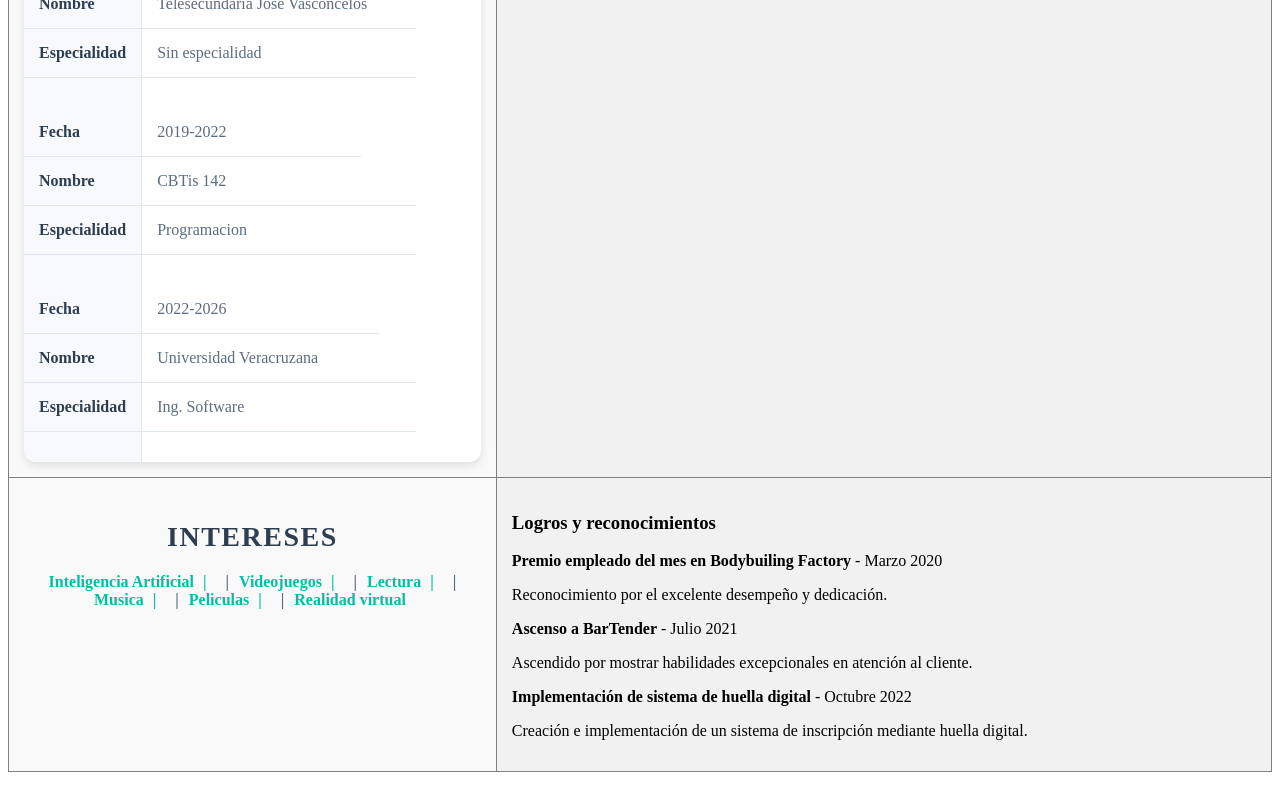
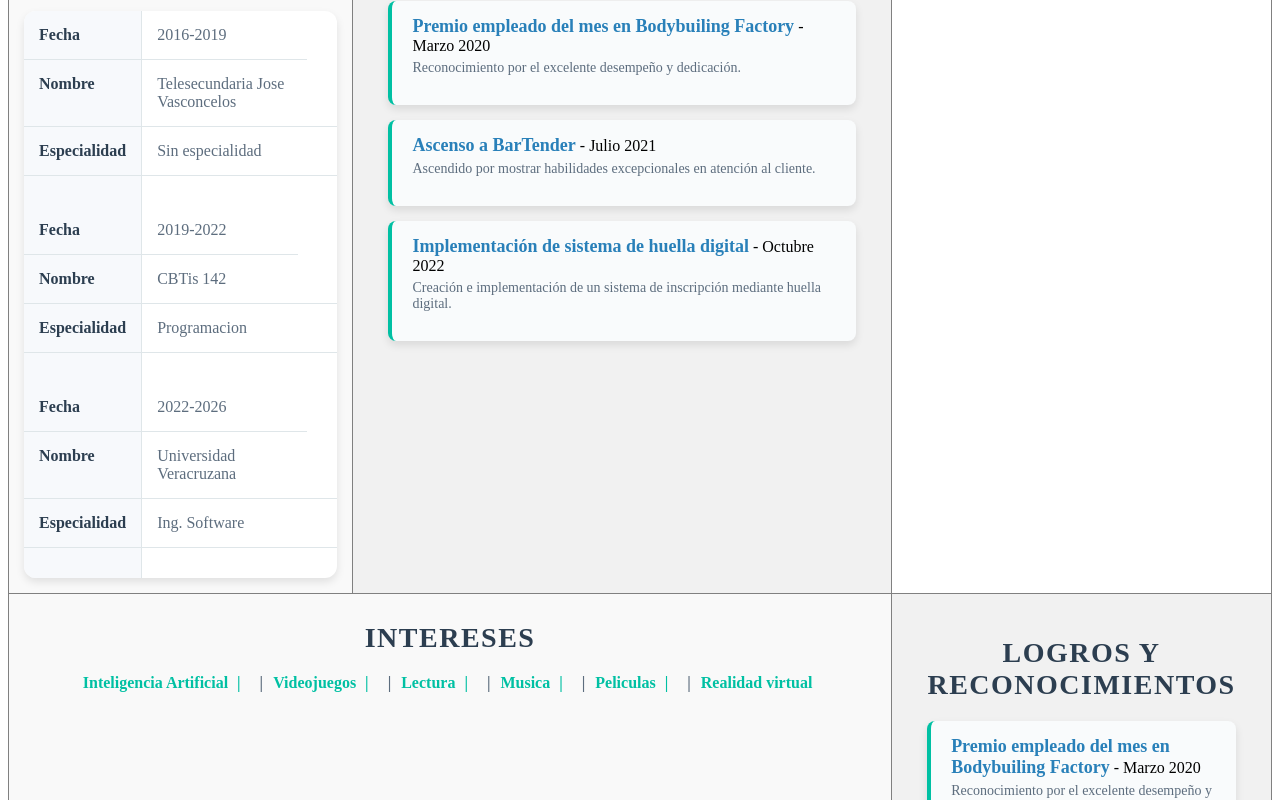
Before and after one commit to robertrooch/robertrooch.github.io, an Angular app: page / in a window 1280 px wide. Shown: the part 1140-1940 px from the top of the page. Built offline with nearby package versions, Linux system fonts and the light colour scheme.

Commit message:
Archievements (#34)
* add archievements branch #9

* add css to archievements

```diff
--- a/src/app/app.component.html
+++ b/src/app/app.component.html
@@ -10,6 +10,7 @@
     </td>
     <td>
         <app-skills></app-skills>
+        <app-lenguages></app-lenguages>
     </td>
 </tr>
 <tr>
@@ -17,11 +18,11 @@
         <app-education></app-education>
     </td>
     <td>
-        <app-lenguages></app-lenguages>
+        <app-archievements></app-archievements>
     </td>
 </tr>
 <tr>
-    <td>
+    <td colspan="2">
         <app-interests></app-interests>
     </td>
     <td>
--- a/src/app/archievements/archievements.component.css
+++ b/src/app/archievements/archievements.component.css
@@ -0,0 +1,54 @@
+.logros-container {
+    margin-top: 20px;
+    padding: 0 20px;
+  }
+
+  h3 {
+    font-size: 28px;
+    font-weight: bold;
+    color: #2c3e50;
+    text-align: center;
+    text-transform: uppercase;
+    letter-spacing: 1.5px;
+    margin-bottom: 20px;
+  }
+
+  .logro-item {
+    background-color: #f9fbfc;
+    border-left: 4px solid #00c0a3;
+    padding: 15px 20px;
+    margin-bottom: 15px;
+    border-radius: 8px;
+    box-shadow: 0 4px 8px rgba(0, 0, 0, 0.1);
+  }
+
+  .logro-item strong {
+    font-size: 18px;
+    color: #2980b9;
+  }
+
+  .logro-item p {
+    font-size: 14px;
+    color: #5d6d7e;
+    margin-top: 5px;
+  }
+
+  .logro-item:hover {
+    background-color: #e1f5f2;
+    border-left-color: #2980b9;
+    box-shadow: 0 6px 12px rgba(0, 0, 0, 0.15);
+  }
+
+  @media (max-width: 600px) {
+    .logro-item {
+      padding: 10px 15px;
+    }
+
+    .logro-item strong {
+      font-size: 16px;
+    }
+
+    .logro-item p {
+      font-size: 13px;
+    }
+  }
```
